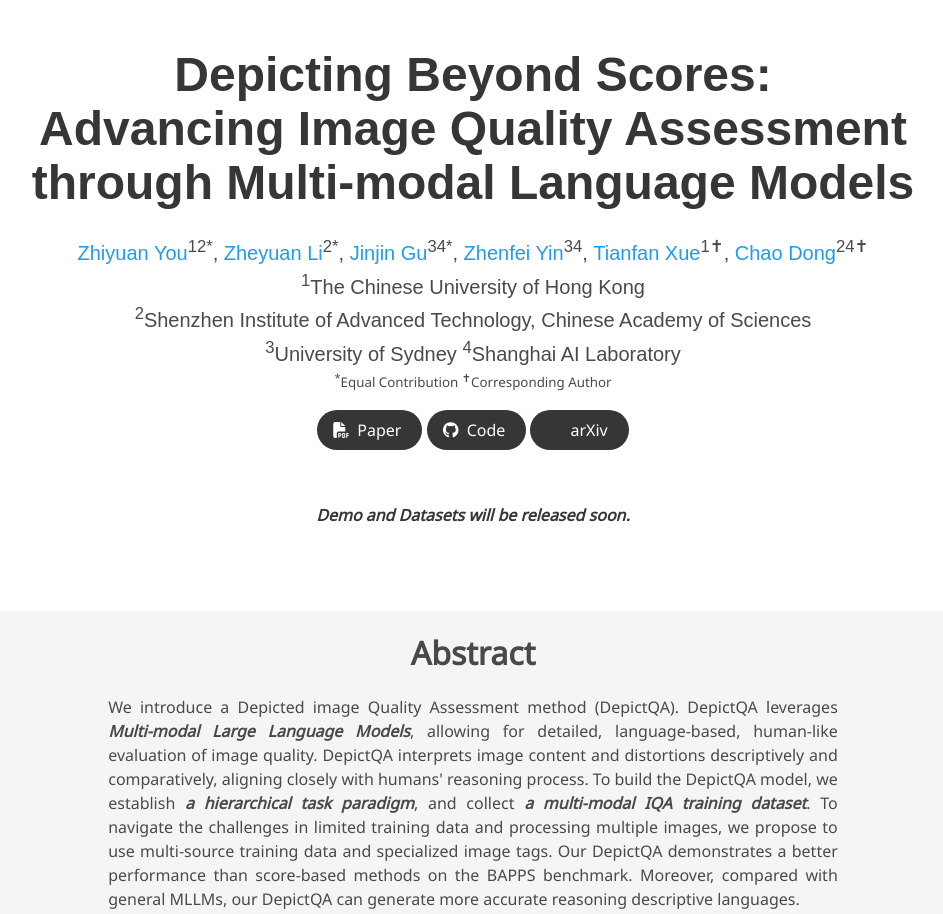
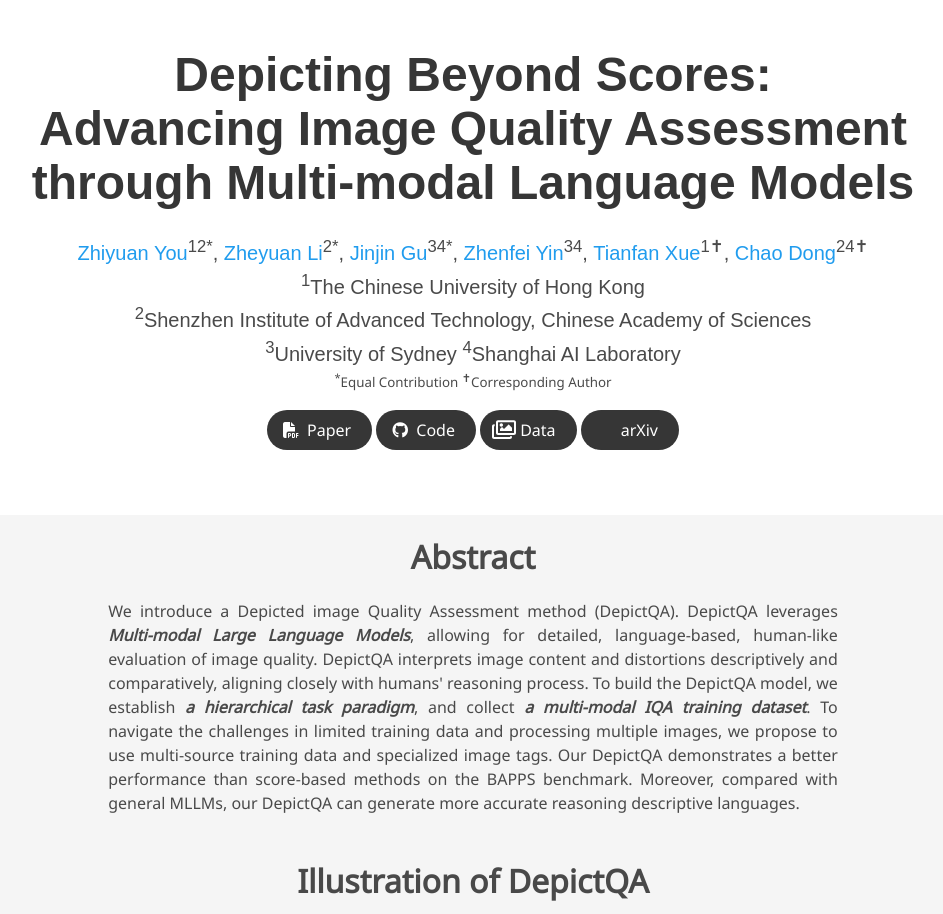
Before and after one commit to DepictQA/depictqa-v1, a plain HTML site: page index.html in a window 1280 px wide. Shown: the top 914 px of the page, without its empty margins (167-1110 px from the left). Drawn offline with nearby package versions, Linux system fonts and the light colour scheme; some icons are missing; a web font is replaced by a local one.

Commit message:
add data

```diff
--- a/index.html
+++ b/index.html
@@ -108,8 +108,9 @@
                   </a>
                 </span>
 
-                <!-- <span class="link-block">
-                  <a href="https://github.com/YOUR REPO HERE" target="_blank"
+                <!-- Data link -->
+                <span class="link-block">
+                  <a href="https://huggingface.co/datasets/zhiyuanyou/DataDepictQA" target="_blank"
                     class="external-link button is-normal is-rounded is-dark">
                     <span class="icon">
                       <svg class="svg-inline--fa fa-images fa-w-18" aria-hidden="true" focusable="false"
@@ -122,7 +123,7 @@
                     </span>
                     <span>Data</span>
                   </a>
-                </span> -->
+                </span>
 
                 <!-- ArXiv abstract Link -->
                 <span class="link-block">
@@ -134,13 +135,6 @@
                     <span>arXiv</span>
                   </a>
                 </span>
-              </div>
-            </div>
-            <div class="hero-body">
-              <div class="columns is-centered has-text-centered">
-                <p>
-                  <strong><em>Demo and Datasets will be released soon.</em></strong>
-                </p>
               </div>
             </div>
           </div>
```
